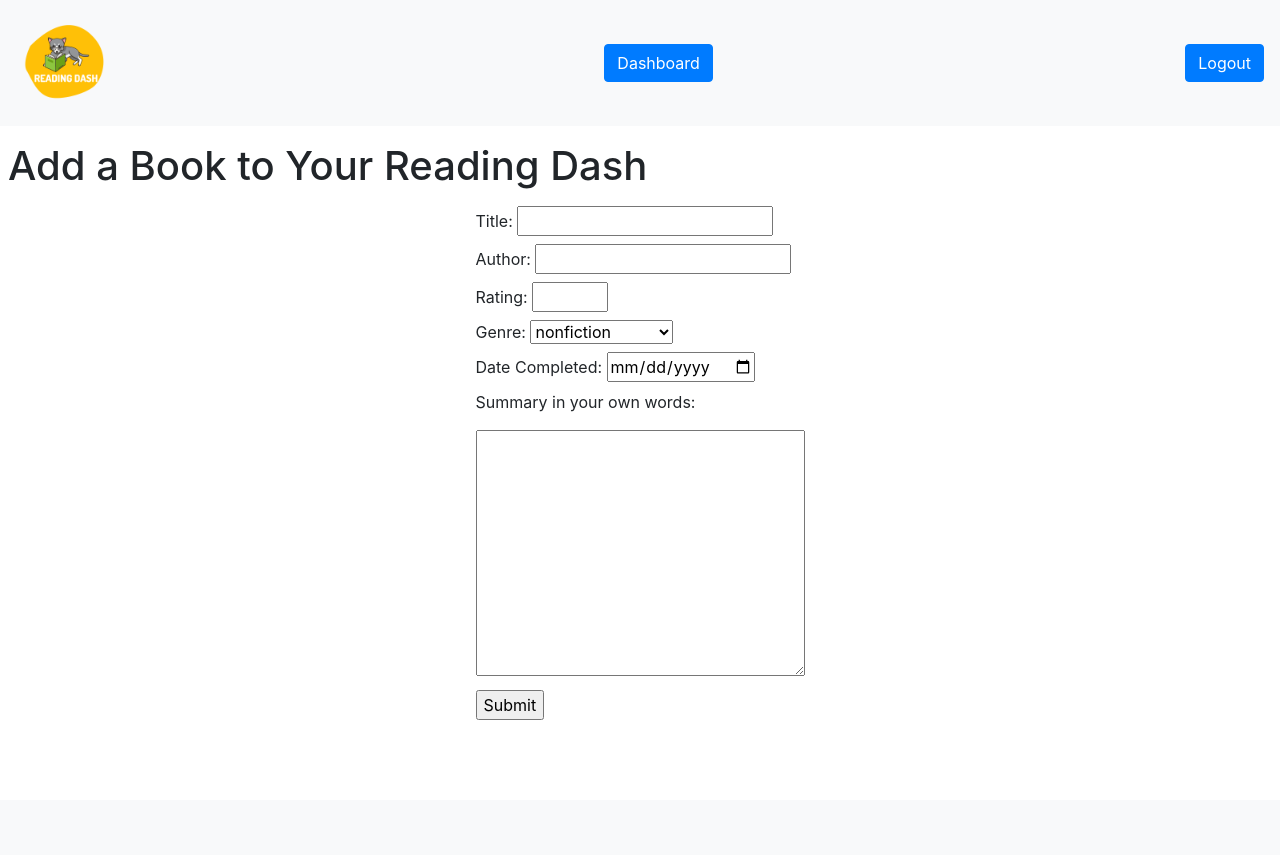
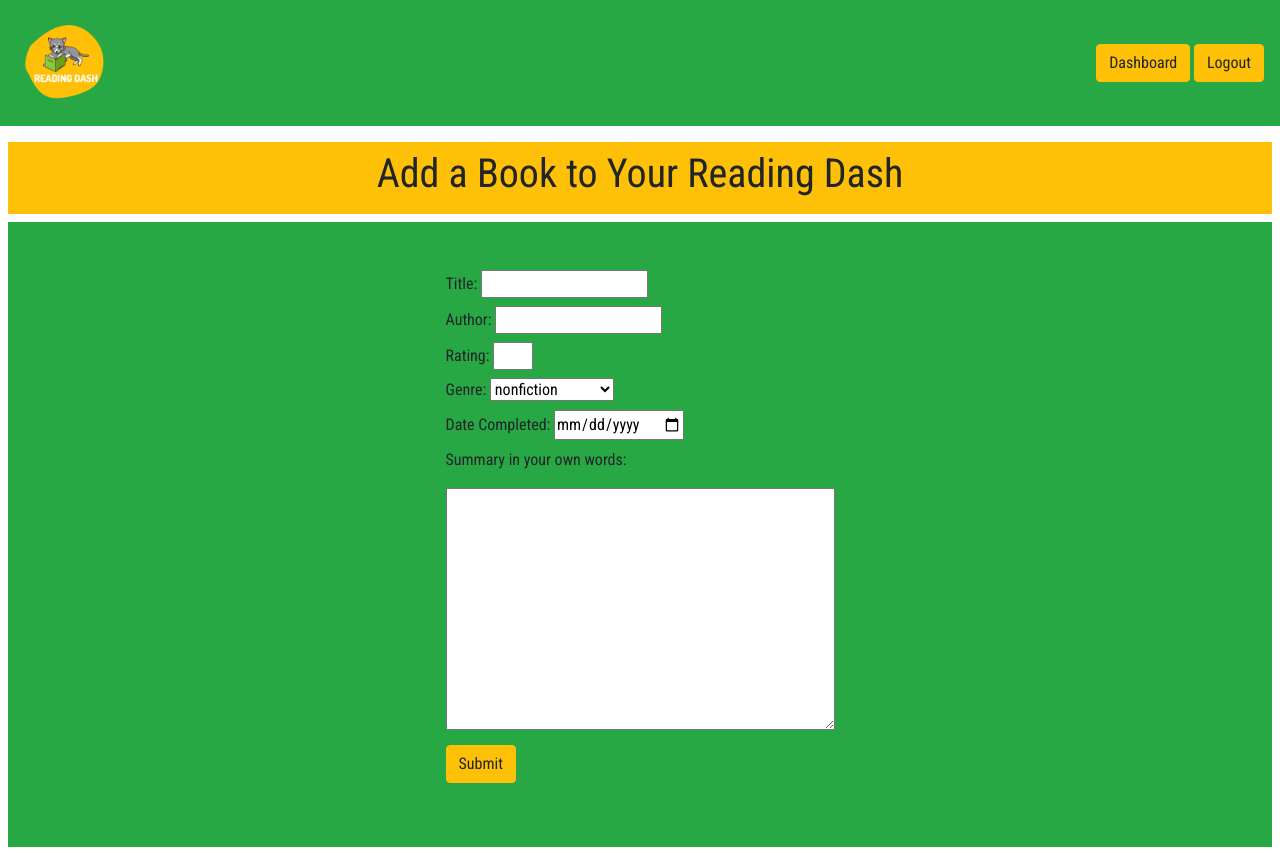
Before and after one commit to TracyMDoyle/readingdash, a Flask app: page /add_book in a window 1280 px wide. Before the commit the page ends 720 px from the top, so only its background shows below. Run offline with Flask 2, Linux system fonts and the light colour scheme; the visitor is signed in with stand-in values (Sample User, id 1); data that the repository does not hold is empty; some libraries are stand-ins or nearby versions.

Commit message:
updated formatting

```diff
--- a/flask_app/controllers/books.py
+++ b/flask_app/controllers/books.py
@@ -30,11 +30,14 @@ def read_a_book_log(id):
 @app.route("/edit/<int:id>")
 def render_page_to_edit_book(id):
     the_book = book.Book.get_a_book_by_id(id)
-    this_user = user.User.get_user_by_id(session['user_id'])
-    return render_template("edit.html", the_book=the_book, this_user=this_user)
+    if the_book["users_id"] == session["user_id"]:
+        this_user = user.User.get_user_by_id(session['user_id'])
+        return render_template("edit.html", the_book=the_book, this_user=this_user)
+    else:
+        return render_template('/naughty.html')
 
 @app.route("/updated", methods = ["POST"])
-def updated_recipe():
+def updated_book():
     if 'user_id' not in session:
         return redirect('/')
     if book.Book.update_book_log_by_id(request.form) == True:
--- a/flask_app/static/css/style.css
+++ b/flask_app/static/css/style.css
@@ -2,6 +2,7 @@
 *{
     padding: 0px;
     margin: 0px;
+    font-family: 'Roboto Condensed', sans-serif;
 
 }
 
@@ -14,7 +15,7 @@
     transform: translate(-50%, -50%);
     top:50%;
     left: 50%;
-    background: #6ba019;
+    background: #28a745;
     border-style: solid;
     border-width: 2px;
     border-color: #111111;
@@ -52,7 +53,7 @@
     transform: translate(-50%, -50%);
     top:50%;
     left: 50%;
-    background: #6ba019;
+    background: #28a745;
     border-style: solid;
     border-width: 2px;
     border-color: #111111;
--- a/flask_app/templates/add.html
+++ b/flask_app/templates/add.html
@@ -5,13 +5,19 @@
     <meta http-equiv="X-UA-Compatible" content="IE=edge">
     <meta name="viewport" content="width=device-width, initial-scale=1.0">
     <link rel="stylesheet" href="https://stackpath.bootstrapcdn.com/bootstrap/4.3.1/css/bootstrap.min.css" integrity="sha384-ggOyR0iXCbMQv3Xipma34MD+dH/1fQ784/j6cY/iJTQUOhcWr7x9JvoRxT2MZw1T" crossorigin="anonymous">
+    <link rel="preconnect" href="https://fonts.googleapis.com">
+    <link rel="preconnect" href="https://fonts.gstatic.com" crossorigin>
+    <link href="https://fonts.googleapis.com/css2?family=Roboto+Condensed&display=swap" rel="stylesheet">
+    <link rel="stylesheet" href="/static/css/style.css">
     <title>Add a Book</title>
 </head>
 <body>
-    <nav class="navbar navbar-light bg-light">
+    <nav class="navbar navbar-light bg-success">
         <span class="navbar-brand mb-0 h1"><img src="/static/assets/reading_dash_logo.png" alt="dog reading dash logo" width="100px" height="100px"></span>
-        <a href ="/users/dashboard"><button class="btn btn-primary">Dashboard</button></a>
-        <a href ="/logout"><button class="btn btn-primary">Logout</button></a>
+        <div class="flex justify-content-right">
+        <a href ="/users/dashboard"><button class="btn btn-warning">Dashboard</button></a>
+        <a href ="/logout"><button class="btn btn-warning">Logout</button></a>
+        </div>
     </nav>
     <div class="containter bg-danger m-2 text-white d-flex justify-content-center">
         {% with messages = get_flashed_messages()%}
@@ -25,12 +31,11 @@
                 {% endif %}
                 {% endwith %}
     </div>
-    <div class="containter m-2 d-flex justify-content-left">
+    <div class="containter m-2 d-flex justify-content-center bg-warning p-2">
         <h1>Add a Book to Your Reading Dash</h1>
     </div>
-    <div class="containter m-2 d-flex justify-content-center">
-
-        <form class="form-group d-flex flex-column align-items-start" action = "/book/add" method = "post">
+    <div class="containter m-2 d-flex justify-content-center bg-success">
+        <form class="form-group d-flex flex-column align-items-start p-5" action = "/book/add" method = "post">
             <input type = "hidden" name="users_id" value = "{{ session.user_id }}" >
             <label>
                 Title:
@@ -61,9 +66,9 @@
                 </label>
             <label>
                 <p>Summary in your own words:</p>
-                <textarea name="summary" cols="30" rows="10"></textarea>
+                <textarea name="summary" cols="50" rows="10"></textarea>
             </label>
-            <input type="submit" value="Submit">
+            <input type="submit" value="Submit" class="btn btn-warning">
         </form>
     </div>
 
--- a/flask_app/templates/book.html
+++ b/flask_app/templates/book.html
@@ -5,6 +5,10 @@
     <meta http-equiv="X-UA-Compatible" content="IE=edge">
     <meta name="viewport" content="width=device-width, initial-scale=1.0">
     <link rel="stylesheet" href="https://stackpath.bootstrapcdn.com/bootstrap/4.3.1/css/bootstrap.min.css" integrity="sha384-ggOyR0iXCbMQv3Xipma34MD+dH/1fQ784/j6cY/iJTQUOhcWr7x9JvoRxT2MZw1T" crossorigin="anonymous">
+    <link rel="preconnect" href="https://fonts.googleapis.com">
+    <link rel="preconnect" href="https://fonts.gstatic.com" crossorigin>
+    <link href="https://fonts.googleapis.com/css2?family=Roboto+Condensed&display=swap" rel="stylesheet">
+    <link rel="stylesheet" href="/static/css/style.css">
     <title>Read About a Book</title>
 </head>
 <nav class="navbar navbar-light bg-light">
```
Also changed, not shown: flask_app/models/book.py (+7 -3 lines), flask_app/templates/dashboard.html (+11 -9 lines), flask_app/templates/edit.html (+14 -8 lines), flask_app/templates/index.html (+6 -3 lines), flask_app/templates/naughty.html (+7 -2 lines), flask_app/templates/register.html (+7 -3 lines).
